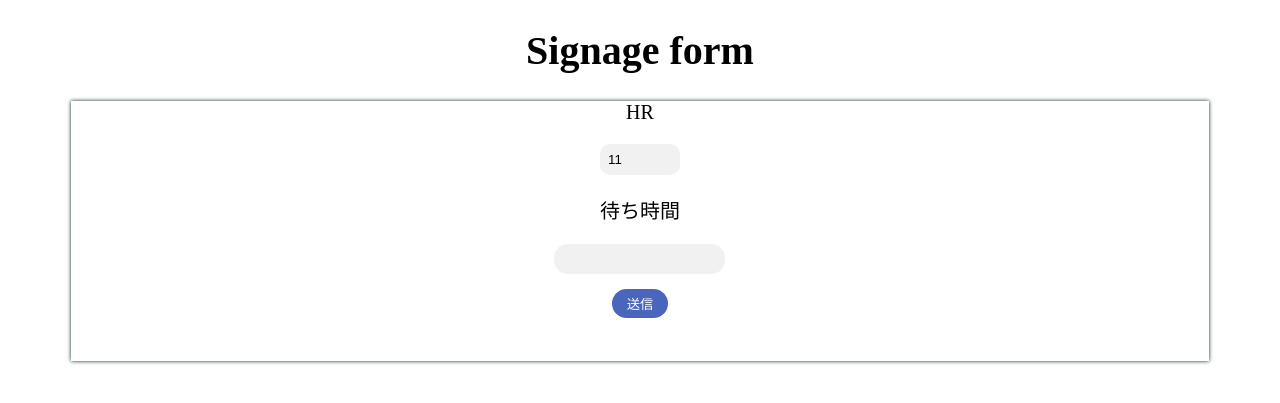
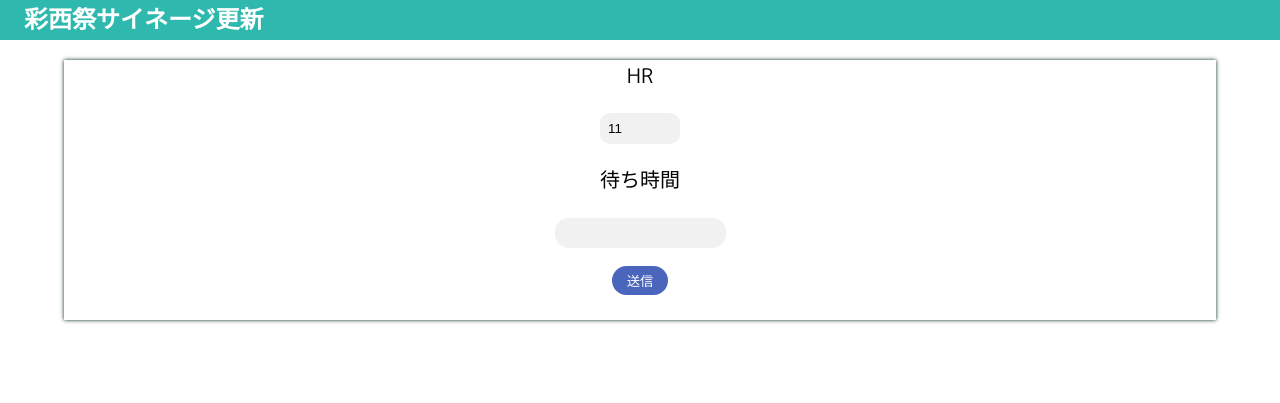
Before and after one commit to koppepan3/sai3, a PHP site: page /submit.html in a window 1280 px wide. Shown: the top 403 px of the page. Run offline with PHP 8.4, Linux system fonts and the light colour scheme.

Commit message:
submit form

```diff
--- a/css/submit.css
+++ b/css/submit.css
@@ -4,13 +4,28 @@ a {
 	transition: all 0.1s linear;
 }
 
-.title h1{
-	font-family:"Century Gothic";
+.header h1{
+	font-size: 3vh;
+	text-align: left !important;
+	color: white;
+	margin: 0;
+	margin-left: 3vh;
+}
+
+.header{
+	height: 5vh;
+	width: 100vw;
+	background-color: rgb(47, 185, 174);
+	margin: 0;
+	padding: 0;
 }
 
 body{
 	text-align: center;
 	font-size: 20px;
+	font-family: 'M PLUS 1p', sans-serif;
+	margin: 0;
+	padding: 0;
 }
 
 .submittion{
--- a/submit.html
+++ b/submit.html
@@ -3,11 +3,16 @@
   <head>
     <meta charset="utf-8">
     <meta name="viewport" content="width=device-width, initial-scale=1">
+    <link rel="preconnect" href="https://fonts.googleapis.com">
+    <link rel="preconnect" href="https://fonts.gstatic.com" crossorigin>
+    <link href="https://fonts.googleapis.com/css2?family=M+PLUS+1p&display=swap" rel="stylesheet">
     <title>Submit</title>
     <link rel="stylesheet" href="css/submit.css">
   </head>
   <body>
-    <h1 class="title">Signage form</h1>
+    <div class="header">
+      <h1 class="title">彩西祭サイネージ更新</h1>
+    </div>
     <div class="submittion">
       <form action="vote.php" method="post">
         <div class="hr">
```
